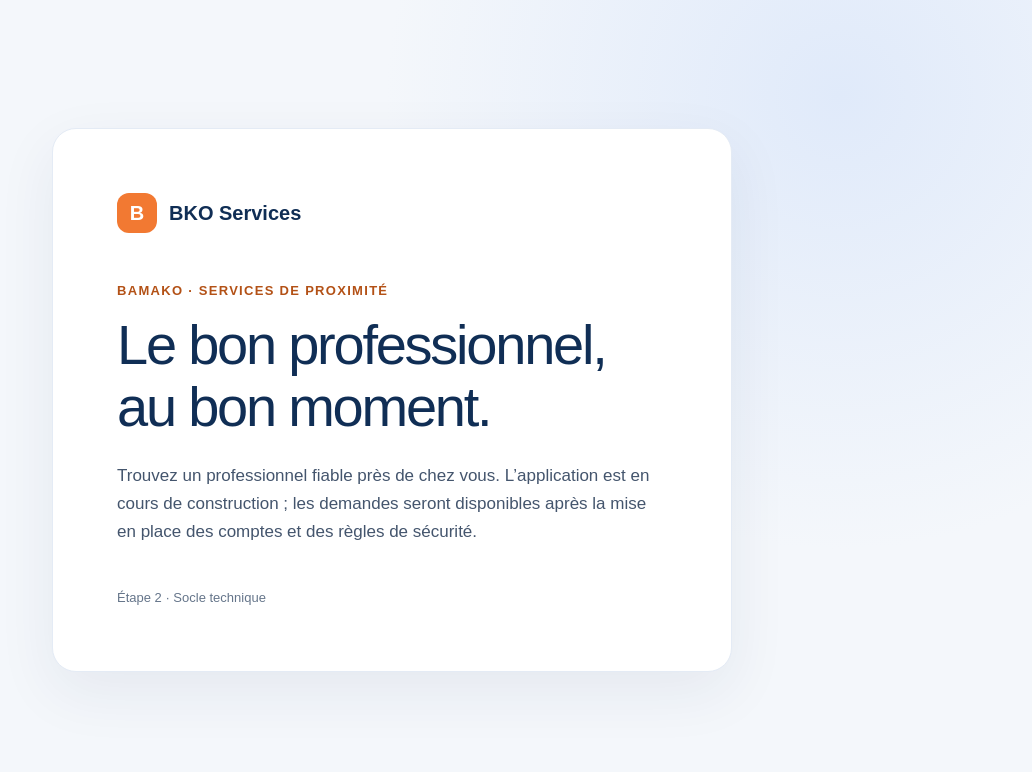
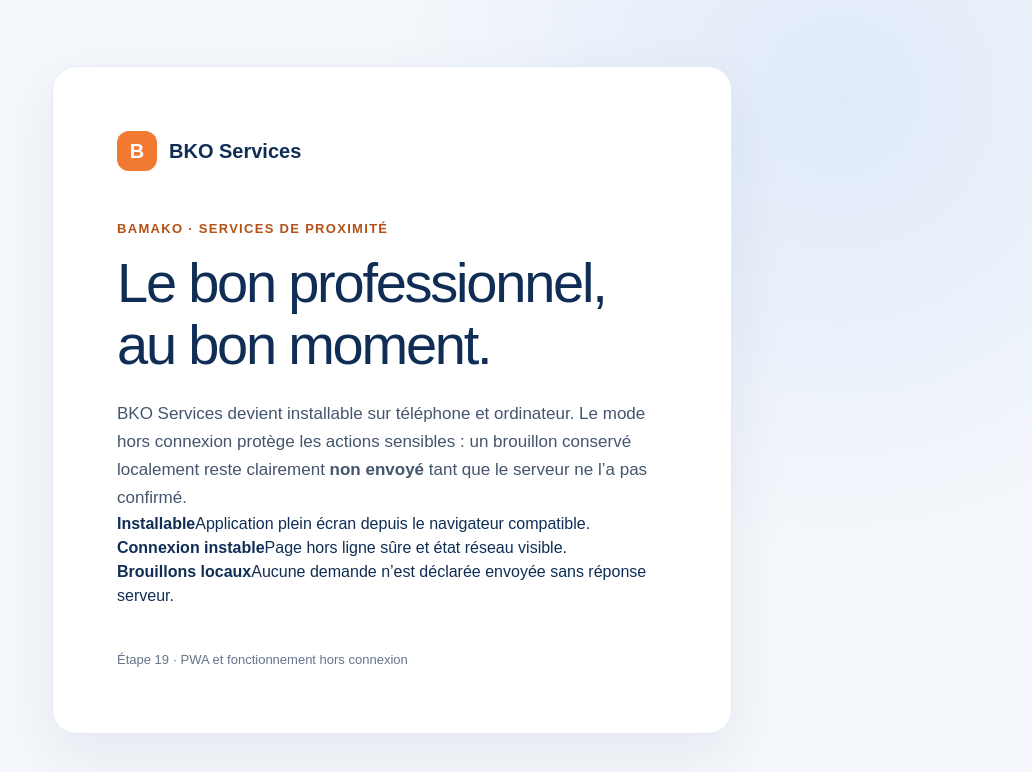
Before and after one commit to hamapixel/bko-services, a Next.js app in the folder frontend/: page / in a window 1280 px wide. Shown: the top 772 px of the page, without its empty margins (248-1280 px from the left). Built offline with nearby package versions, Linux system fonts and the light colour scheme.

Commit message:
feat(pwa): present install and offline guarantees

```diff
--- a/frontend/app/page.tsx
+++ b/frontend/app/page.tsx
@@ -9,11 +9,28 @@ export default function Home() {
         <p className="eyebrow">Bamako · Services de proximité</p>
         <h1>Le bon professionnel, au bon moment.</h1>
         <p className="intro">
-          Trouvez un professionnel fiable près de chez vous. L’application est
-          en cours de construction ; les demandes seront disponibles après la
-          mise en place des comptes et des règles de sécurité.
+          BKO Services devient installable sur téléphone et ordinateur. Le mode
+          hors connexion protège les actions sensibles : un brouillon conservé
+          localement reste clairement <strong>non envoyé</strong> tant que le
+          serveur ne l’a pas confirmé.
         </p>
-        <p className="build-note">Étape 2 · Socle technique</p>
+
+        <div className="pwa-summary" aria-label="Fonctions PWA disponibles">
+          <div>
+            <strong>Installable</strong>
+            <span>Application plein écran depuis le navigateur compatible.</span>
+          </div>
+          <div>
+            <strong>Connexion instable</strong>
+            <span>Page hors ligne sûre et état réseau visible.</span>
+          </div>
+          <div>
+            <strong>Brouillons locaux</strong>
+            <span>Aucune demande n’est déclarée envoyée sans réponse serveur.</span>
+          </div>
+        </div>
+
+        <p className="build-note">Étape 19 · PWA et fonctionnement hors connexion</p>
       </div>
     </main>
   );
```
